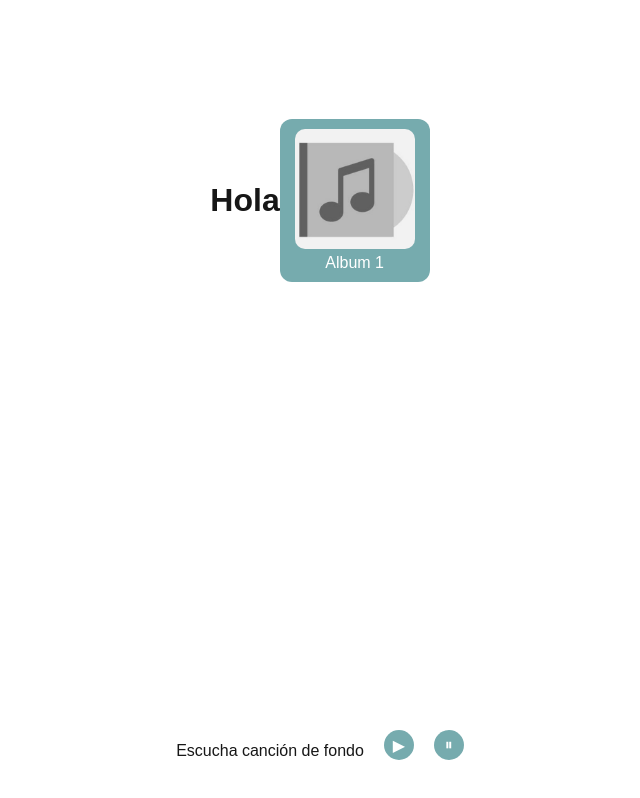
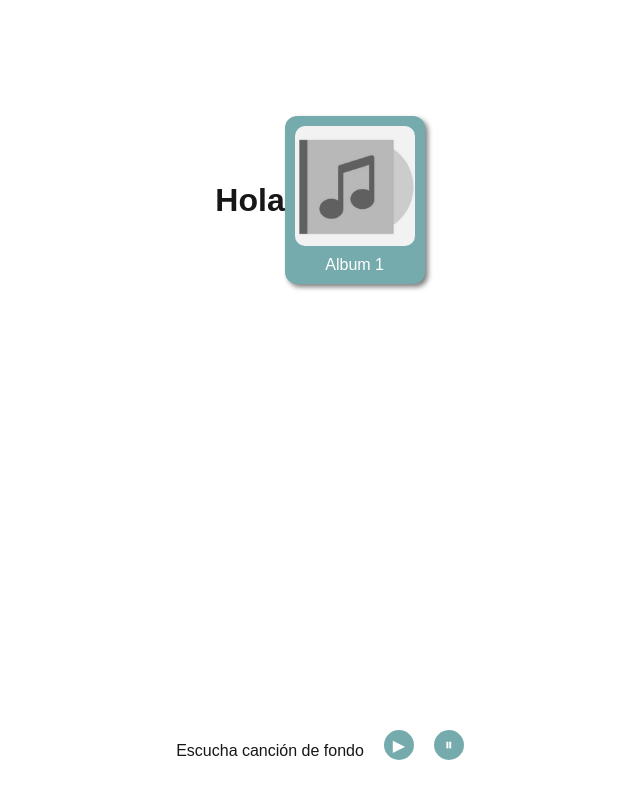
Before and after one commit to abenitezm/undersounds, a Next.js app: page / in a window 1280 px wide. Shown: the whole page, without its empty margins (320-960 px from the left). Built offline with nearby package versions, Linux system fonts and the light colour scheme.

Commit message:
Album 0.2

```diff
--- a/src/app/components/Album.tsx
+++ b/src/app/components/Album.tsx
@@ -7,25 +7,33 @@ import defaultAlbum from "../../assets/img/defaultAlbum.jpg";
 
 const AlbumContainer = styled.div`
   display: flex;
-  width: 150px;
   flex-direction: column;
-  padding-top: 10px;
-  padding-bottom: 10px;
+  padding: 10px;
   border-radius: 12px;
   align-items: center;
   justify-content: center;
   color: white;
   cursor: pointer;
+  box-shadow: 3px 3px 5px rgba(0, 0, 0, 0.5);
+  transition: all 0.1s linear;
   background-color: ${colors.primary};
 
   &:hover {
     background-color: ${colors.secondary};
+    box-shadow: 5px 5px 5px rgba(0, 0, 0, 0.5);
+    transform: translate(-2px, -2px);
+
+    &:hover > span {
+      color: ${colors.background};
+    }
   }
 `;
 
 const AlbumName = styled.span`
   font-size: 16px;
-  margin-top: 5px;
+  margin-top: 10px;
+  width: 80%;
+  text-align: center;
 `;
 
 export const Album = ({ name }: { name: string }) => {
--- a/src/app/layout.tsx
+++ b/src/app/layout.tsx
@@ -26,7 +26,8 @@ export default function RootLayout({
 }>) {
   return (
     <html lang="en">
-      <body className={`${geistSans.variable} ${geistMono.variable}`}>
+      <body
+        className={`${geistSans.variable} ${geistMono.variable}`}>
         <StyledComponentsRegistry>{children}</StyledComponentsRegistry>
         <WebAudio />
         {/* Separación del audio para reproducirlo en todas las páginas */}
```
Also changed, not shown: src/app/artist/[id]/page.tsx (+6 -5 lines).
